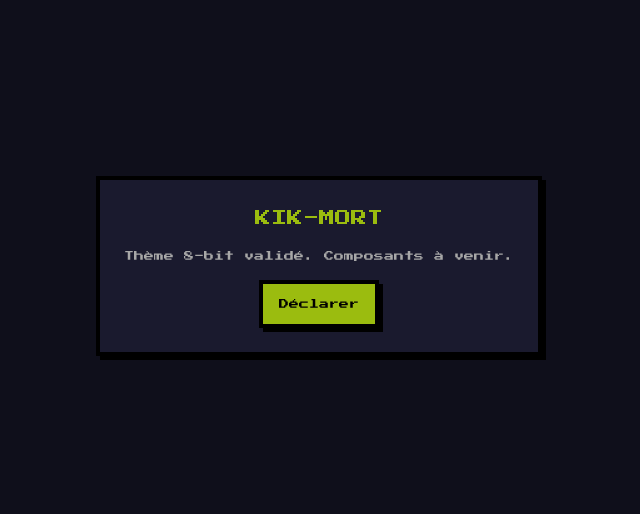
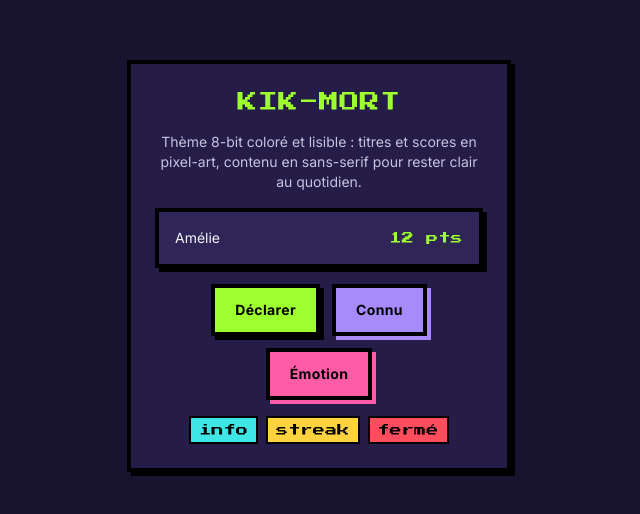
Before and after one commit to JeremyGuCo/kik-mort, a Next.js app: page / in a window 1280 px wide. Shown: the part 134-648 px from the top of the page, without its empty margins (321-961 px from the left). Built offline with nearby package versions, Linux system fonts and the light colour scheme.

Commit message:
Enrich GBC theme: multi-accent palette, readable sans body text, pixel font reserved for headings/CTAs

```diff
--- a/src/app/globals.css
+++ b/src/app/globals.css
@@ -1,4 +1,4 @@
-@import url("https://fonts.googleapis.com/css2?family=Press+Start+2P&display=swap");
+@import url("https://fonts.googleapis.com/css2?family=Press+Start+2P&family=Inter:wght@400;500;600;700;800&display=swap");
 
 @tailwind base;
 @tailwind components;
@@ -6,23 +6,43 @@
 
 @layer base {
   body {
-    @apply bg-gbc-bg text-gbc-gray-100 font-pixel;
-    /* Rendu net des bords de police, cohérent avec l'esthétique pixel-art */
-    -webkit-font-smoothing: none;
-    text-rendering: optimizeSpeed;
+    /* Le contenu courant (textes, listes, formulaires) reste en sans-serif
+       lisible : le pixel-art est réservé aux titres/CTA via .font-pixel. */
+    @apply bg-gbc-bg text-gbc-gray-100 font-sans text-base;
+  }
+
+  h1,
+  h2,
+  h3 {
+    @apply font-pixel tracking-pixel;
   }
 }
 
 @layer components {
   /* Bouton "chunky" de base : bordure épaisse + ombre nette, effet pressé
-     au clic (l'ombre disparaît, le bouton se translate). */
+     au clic (l'ombre disparaît, le bouton se translate). Le libellé reste en
+     sans-serif semi-bold : plus lisible qu'en pixel sur un mot long. */
   .btn-pixel {
-    @apply border-4 border-gbc-ink bg-gbc-acid text-gbc-ink px-4 py-3 shadow-pixel
+    @apply border-4 border-gbc-ink bg-gbc-acid text-gbc-ink px-5 py-3
+      font-sans font-bold tracking-wide shadow-pixel
       active:translate-x-pixel active:translate-y-pixel active:shadow-none
       transition-none select-none;
+  }
+
+  .btn-pixel-violet {
+    @apply btn-pixel bg-gbc-violet text-gbc-ink shadow-pixel-violet;
+  }
+
+  .btn-pixel-pink {
+    @apply btn-pixel bg-gbc-pink text-gbc-ink shadow-pixel-pink;
   }
 
   .panel-pixel {
     @apply border-4 border-gbc-ink bg-gbc-panel shadow-pixel;
   }
+
+  /* Badge/score en police pixel : usage court (ex: "+2", "#1") uniquement. */
+  .label-pixel {
+    @apply font-pixel tracking-pixel text-xs;
+  }
 }
--- a/src/app/layout.tsx
+++ b/src/app/layout.tsx
@@ -8,7 +8,7 @@ export const metadata: Metadata = {
 };
 
 export const viewport = {
-  themeColor: "#0f0f1b",
+  themeColor: "#181430",
   width: "device-width",
   initialScale: 1,
   maximumScale: 1,
--- a/src/app/page.tsx
+++ b/src/app/page.tsx
@@ -1,12 +1,35 @@
 export default function Home() {
   return (
     <main className="min-h-dvh flex flex-col items-center justify-center gap-6 p-6">
-      <div className="panel-pixel p-6 flex flex-col items-center gap-4 text-center">
-        <h1 className="text-lg text-gbc-acid">KIK-MORT</h1>
-        <p className="text-sm text-gbc-gray-300">
-          Thème 8-bit validé. Composants à venir.
+      <div className="panel-pixel p-6 flex flex-col items-center gap-4 text-center max-w-sm w-full">
+        <h1 className="text-xl text-gbc-acid">KIK-MORT</h1>
+        <p className="text-sm text-gbc-gray-300 font-sans">
+          Thème 8-bit coloré et lisible : titres et scores en pixel-art,
+          contenu en sans-serif pour rester clair au quotidien.
         </p>
-        <button className="btn-pixel text-sm">Déclarer</button>
+
+        <div className="panel-pixel bg-gbc-panel2 p-4 w-full flex items-center justify-between">
+          <span className="font-sans text-sm">Amélie</span>
+          <span className="label-pixel text-gbc-acid">12 pts</span>
+        </div>
+
+        <div className="flex flex-wrap gap-3 justify-center">
+          <button className="btn-pixel text-sm">Déclarer</button>
+          <button className="btn-pixel-violet text-sm">Connu</button>
+          <button className="btn-pixel-pink text-sm">Émotion</button>
+        </div>
+
+        <div className="flex gap-2">
+          <span className="label-pixel bg-gbc-cyan text-gbc-ink px-2 py-1 border-2 border-gbc-ink">
+            info
+          </span>
+          <span className="label-pixel bg-gbc-yellow text-gbc-ink px-2 py-1 border-2 border-gbc-ink">
+            streak
+          </span>
+          <span className="label-pixel bg-gbc-danger text-gbc-ink px-2 py-1 border-2 border-gbc-ink">
+            fermé
+          </span>
+        </div>
       </div>
     </main>
   );
--- a/tailwind.config.ts
+++ b/tailwind.config.ts
@@ -15,34 +15,56 @@ const config: Config = {
     extend: {
       colors: {
         gbc: {
-          // Fonds
-          bg: "#0f0f1b", // noir profond violacé (fond global)
-          panel: "#1a1a2e", // panneaux / cartes
-          screen: "#0d1b0d", // fond "écran" (pour zones type modale)
+          // Fonds — indigo profond plutôt que noir pur : garde le contraste
+          // fort mais moins "écran éteint", plus accueillant.
+          bg: "#181430",
+          panel: "#251d47", // panneaux / cartes, un cran plus clair (hiérarchie visuelle)
+          panel2: "#2f2557", // sous-panneaux / zones actives dans une carte
 
-          // Verts acides (accent principal, style écran GBC)
+          // Vert acide — accent principal (actions positives, score, CTA).
           acid: {
-            DEFAULT: "#9bbc0f",
-            light: "#c6e26a",
-            dark: "#3e5c1f",
+            DEFAULT: "#9dff2e",
+            light: "#d0ff9c",
+            dark: "#4d8a0f",
           },
 
-          // Violets (accent secondaire / actions)
+          // Violet — accent secondaire (liens, éléments neutres interactifs).
           violet: {
-            DEFAULT: "#8b5cf6",
-            light: "#c4b5fd",
-            dark: "#4c1d95",
+            DEFAULT: "#a78bfa",
+            light: "#dccbff",
+            dark: "#5b2a9e",
           },
 
-          // Gris (texte secondaire, états désactivés)
-          gray: {
-            100: "#e8e8e8",
-            300: "#a8a8a8",
-            500: "#6b6b6b",
-            700: "#3a3a3a",
+          // Rose/magenta — accent "émotion" (vote émotion, highlights ludiques).
+          pink: {
+            DEFAULT: "#ff5ca8",
+            light: "#ffb3d9",
+            dark: "#a11e63",
           },
 
-          // Noir pur pour bordures/texte (contraste net, sans transparence)
+          // Cyan — accent "info" (liens secondaires, badges neutres).
+          cyan: {
+            DEFAULT: "#3ee6e6",
+            light: "#a6f7f7",
+            dark: "#0f7a7a",
+          },
+
+          // Jaune — avertissements, séries/streaks, mise en avant ponctuelle.
+          yellow: {
+            DEFAULT: "#ffd23f",
+            light: "#ffe89c",
+            dark: "#a3760a",
+          },
+
+          // Gris (texte secondaire, états désactivés) — plus clair pour la lisibilité.
+          gray: {
+            100: "#f5f4fa",
+            300: "#c7c2e0",
+            500: "#8f89b3",
+            700: "#453a6e",
+          },
+
+          // Noir pur pour bordures (contraste net, sans transparence).
           ink: "#000000",
 
           // États sémantiques
@@ -52,18 +74,15 @@ const config: Config = {
       },
 
       fontFamily: {
+        // Réservée aux titres, scores, boutons et badges : usage ponctuel,
+        // jamais pour de longs textes (lisibilité).
         pixel: ['"Press Start 2P"', "monospace"],
+        // Police du contenu courant : lisible, moderne, mobile-friendly.
+        sans: ['"Inter"', "ui-sans-serif", "system-ui", "sans-serif"],
       },
 
-      fontSize: {
-        // Échelle resserrée : Press Start 2P est très large, on garde les
-        // tailles petites pour rester lisible en mobile-first.
-        xs: ["0.5rem", { lineHeight: "1.6" }],
-        sm: ["0.625rem", { lineHeight: "1.6" }],
-        base: ["0.75rem", { lineHeight: "1.8" }],
-        lg: ["1rem", { lineHeight: "1.8" }],
-        xl: ["1.25rem", { lineHeight: "1.8" }],
-        "2xl": ["1.75rem", { lineHeight: "1.6" }],
+      letterSpacing: {
+        pixel: "0.02em",
       },
 
       // Ombres portées nettes, sans blur, façon sprite 8-bit.
@@ -71,8 +90,9 @@ const config: Config = {
         "pixel-sm": "2px 2px 0 0 #000",
         pixel: "4px 4px 0 0 #000",
         "pixel-lg": "6px 6px 0 0 #000",
-        "pixel-acid": "4px 4px 0 0 #9bbc0f",
-        "pixel-violet": "4px 4px 0 0 #8b5cf6",
+        "pixel-acid": "4px 4px 0 0 #9dff2e",
+        "pixel-violet": "4px 4px 0 0 #a78bfa",
+        "pixel-pink": "4px 4px 0 0 #ff5ca8",
         "pixel-inset": "inset 2px 2px 0 0 #000",
       },
 
```
